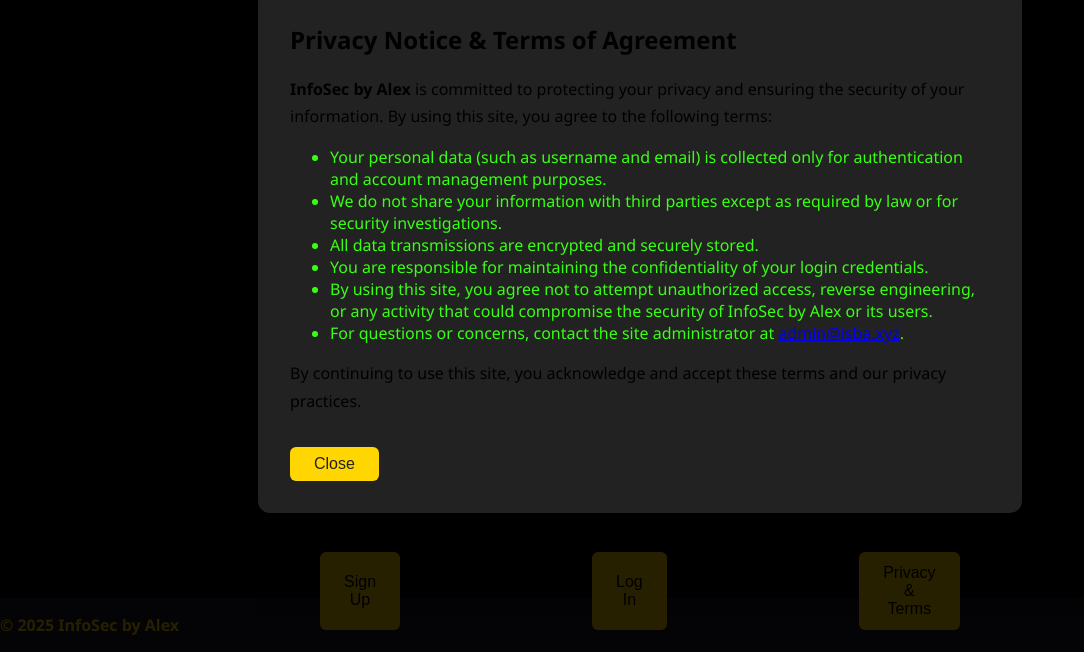
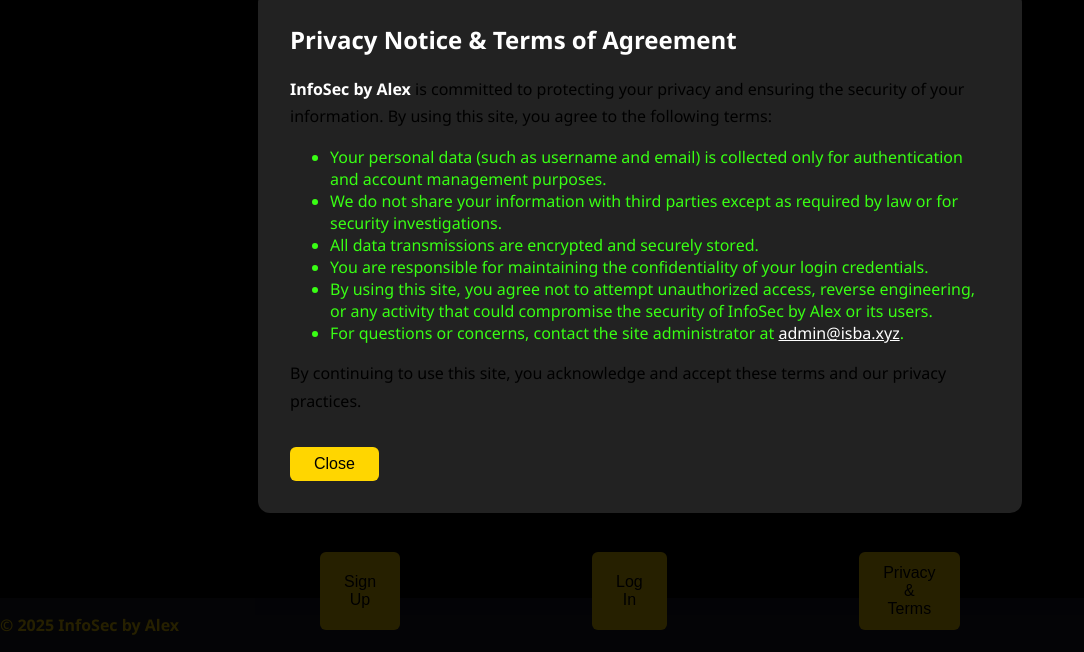
Before and after one commit to AliasUnknown710/isba.xyz, a plain HTML site: page index.html in a window 1280 px wide. Both pictures are taken after a click on the button "Privacy & Terms". Shown: the part 148-800 px from the top of the page, without its empty margins (0-1084 px from the left). Drawn offline with Linux system fonts and the light colour scheme.

Commit message:
Design updates

```diff
--- a/index.html
+++ b/index.html
@@ -78,9 +78,14 @@
             overflow-y: auto;
             color: #39FF14;
         }
+        .privacy-content h2,
+        .privacy-content strong,
+        .privacy-content a {
+            color: #fff;
+        }
         .close-privacy {
             background: #FFD600;
-            color: #222;
+            color: #000;
             border: none;
             border-radius: 6px;
             padding: 0.5rem 1.5rem;
```
